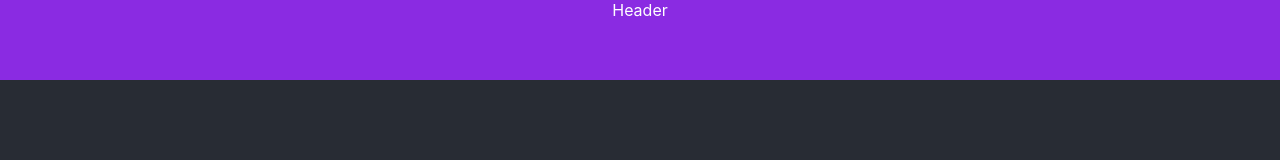
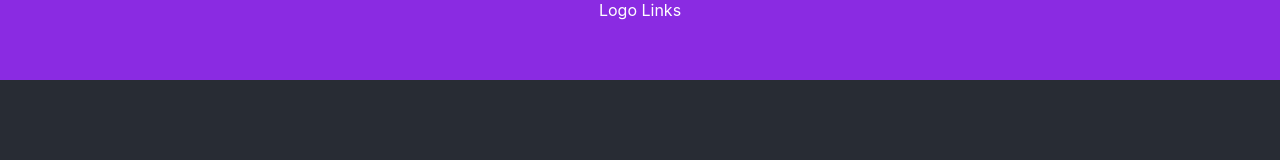
Before and after one commit to kristenkinnearohlmann/breeze-lakes-point-frontend, a React (Create React App) app: page / in a window 1280 px wide. Shown: the top 160 px of the page. Built offline with nearby package versions, Linux system fonts and the light colour scheme; a web font is replaced by a local one.

Commit message:
Added placeholders for Header content

```diff
--- a/src/components/Header.js
+++ b/src/components/Header.js
@@ -4,7 +4,8 @@ import './Header.css'
 const Header = () => {
     return (
         <header>
-            Header
+            Logo
+            Links
         </header>
     )
 }
```
